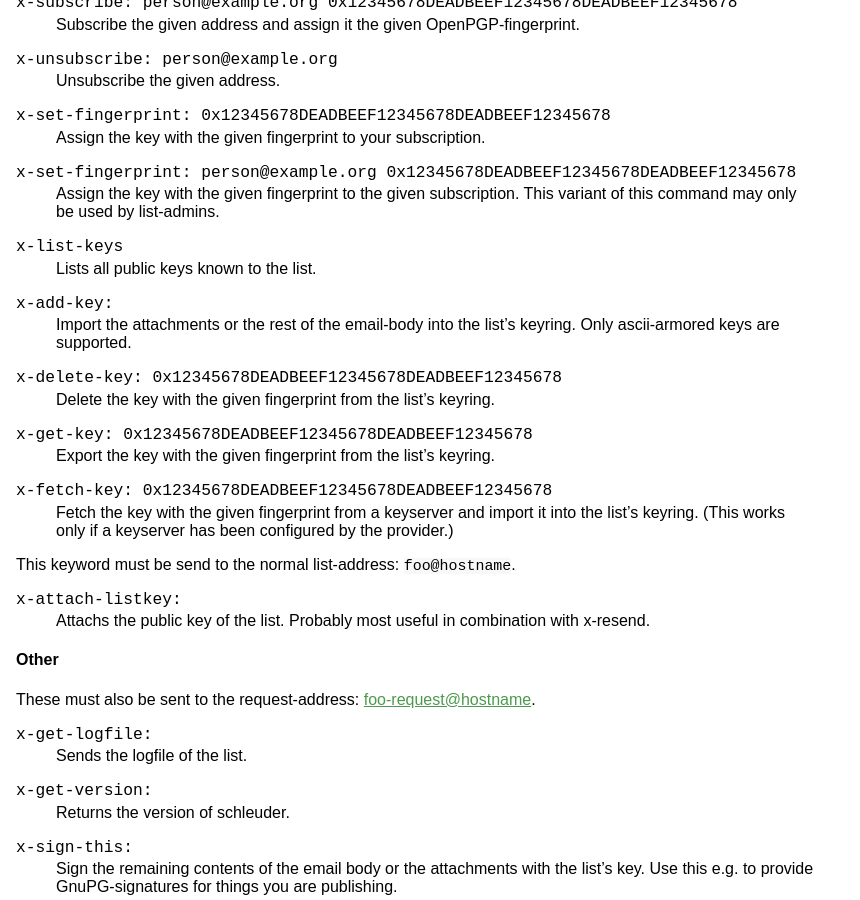
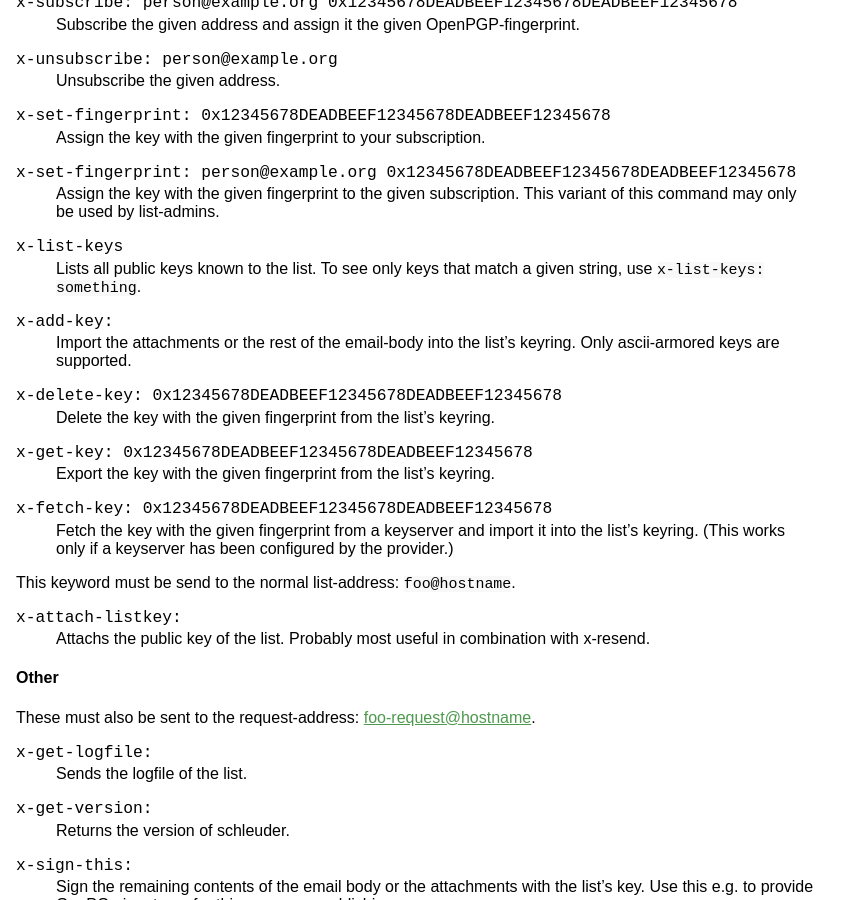
Before and after one commit to schleuder/schleuder-website, a Jekyll site: the page built from schleuder/docs/list-admins.md, in a window 1280 px wide and 900 px high, scrolled down 1315 px. Shown: the whole window, without its empty margins (0-860 px from the left). Built offline with Jekyll 4.4.1, drawn with Linux system fonts in a browser that asks for light colours.

Commit message:
Explain args to x-list-keys a little better.

```diff
--- a/schleuder/docs/list-admins.md
+++ b/schleuder/docs/list-admins.md
@@ -28,7 +28,7 @@ x-set-fingerprint: person@example.org 0x12345678DEADBEEF12345678DEADBEEF12345678
 
 
 x-list-keys
-: Lists all public keys known to the list.
+: Lists all public keys known to the list. To see only keys that match a given string, use `x-list-keys: something`.
 
 x-add-key:
 : Import the attachments or the rest of the email-body into the list's keyring. Only ascii-armored keys are supported.
```
